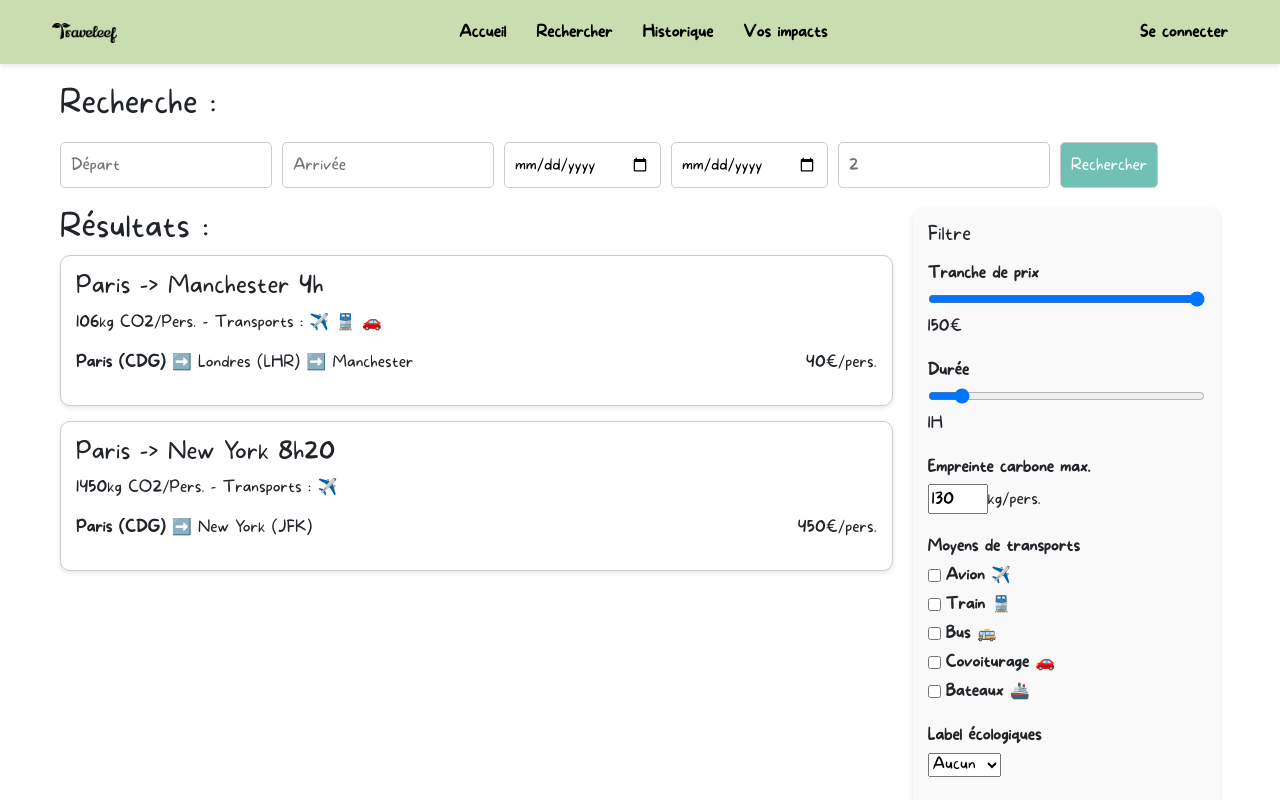
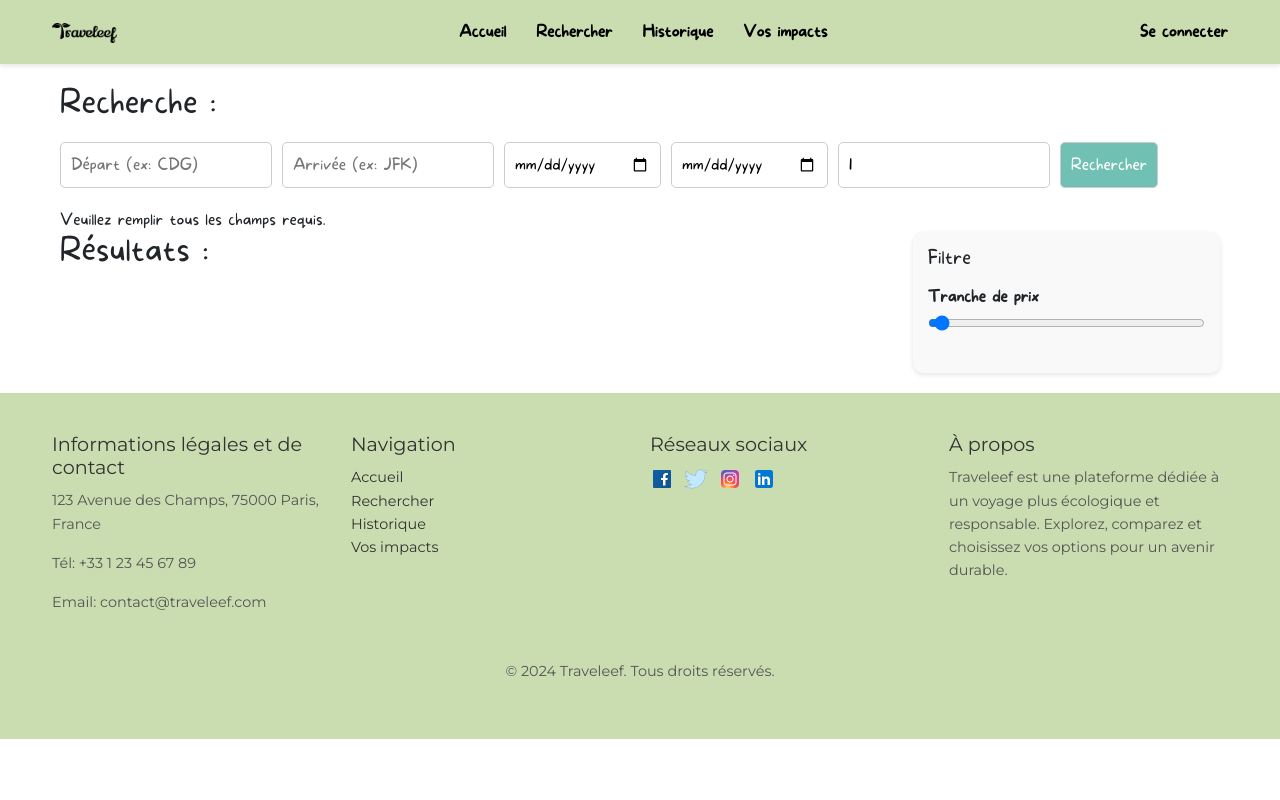
Before and after one commit to Rayankz/travaleef_app-dev, an Angular app in the folder traveleef-frontend/: page /rechercher in a window 1280 px wide. Both pictures are taken after a click on the button "Rechercher". Shown: the top 800 px of the page. Built offline with nearby package versions, Linux system fonts and the light colour scheme.

Commit message:
Mise à jour de la page recherche -> connexion avec le back + du main.py (ajout d'un cors pour la sécurité)

```diff
--- a/traveleef-frontend/src/app/rechercher/rechercher.component.html
+++ b/traveleef-frontend/src/app/rechercher/rechercher.component.html
@@ -3,35 +3,46 @@
 
   <!-- Formulaire de recherche -->
   <div class="formulaire-recherche">
-      <input type="text" placeholder="Départ" />
-      <input type="text" placeholder="Arrivée" />
-      <input type="date" placeholder="Date de départ" />
-      <input type="date" placeholder="Date d'arrivée" />
-      <input type="number" placeholder="2" min="1" />
-      <button>Rechercher</button>
+    <input type="text" placeholder="Départ (ex: CDG)" [(ngModel)]="departureId" />
+    <input type="text" placeholder="Arrivée (ex: JFK)" [(ngModel)]="arrivalId" />
+    <input type="date" placeholder="Date de départ" [(ngModel)]="outboundDate" />
+    <input type="date" placeholder="Date d'arrivée" [(ngModel)]="returnDate" />
+    <input type="number" placeholder="Nombre de passagers" min="1" [(ngModel)]="passengerCount" />
+    <button (click)="rechercherVols()">Rechercher</button>
   </div>
+
+  <!-- Affichage des erreurs -->
+  @if (errorMessage) {
+    <div class="error-message">{{ errorMessage }}</div>
+  }
 
   <div class="contenu-recherche">
     <!-- Résultats -->
     <div class="resultats">
       <h2>Résultats :</h2>
+
+      @for (flight of results; track flight) {
         <div class="resultat">
-          <h3>Paris -> Manchester <span>4h</span></h3>
-          <p>106kg CO2/Pers. - Transports : ✈️ 🚆 🚗</p>
+          <h3>
+            {{ flight.flights[0]?.departure_airport?.name }} ➡️
+            {{ flight.flights[0]?.arrival_airport?.name }}
+            <span>{{ flight.total_duration }} min</span>
+          </h3>
+          <p>
+            {{ flight.carbon_emissions?.this_flight }} kg CO₂/Pers. - Transports :
+            <span *ngIf="flight.airline_logo">
+              <img [src]="flight.airline_logo" alt="Logo Compagnie" width="30" />
+            </span>
+          </p>
           <div class="details">
-            <p><strong>Paris (CDG)</strong> ➡️ Londres (LHR) ➡️ Manchester</p>
-            <p>40€/pers.</p>
+            <p>
+              <strong>{{ flight.flights[0]?.departure_airport?.id }}</strong> ➡️
+              {{ flight.flights[0]?.arrival_airport?.id }}
+            </p>
+            <p>{{ flight.price }}€/pers.</p>
           </div>
         </div>
-
-        <div class="resultat">
-          <h3>Paris -> New York <span>8h20</span></h3>
-          <p>1450kg CO2/Pers. - Transports : ✈️</p>
-          <div class="details">
-            <p><strong>Paris (CDG)</strong> ➡️ New York (JFK)</p>
-            <p>450€/pers.</p>
-          </div>
-        </div>
+      }
     </div>
 
     <!-- Filtres -->
@@ -39,48 +50,8 @@
       <h3>Filtre</h3>
       <div class="filtre-item">
         <label>Tranche de prix</label>
-          <input type="range" min="0" max="150" value="150" />
-          <span>150€</span>
-        </div>
-
-        <div class="filtre-item">
-          <label>Durée</label>
-          <input type="range" min="0" max="10" value="1" />
-          <span>1H</span>
-        </div>
-
-        <div class="filtre-item">
-          <label>Empreinte carbone max.</label>
-          <input type="number" min="0" max="200" value="130" />
-          <span>kg/pers.</span>
-        </div>
-
-        <div class="filtre-item">
-          <label>Moyens de transports</label>
-          <div class="transport-options">
-            <label><input type="checkbox" /> Avion ✈️</label>
-            <label><input type="checkbox" /> Train 🚆</label>
-            <label><input type="checkbox" /> Bus 🚌</label>
-            <label><input type="checkbox" /> Covoiturage 🚗</label>
-            <label><input type="checkbox" /> Bateaux 🚢</label>
-          </div>
-        </div>
-
-        <div class="filtre-item">
-          <label>Label écologiques</label>
-          <select>
-            <option value="aucun">Aucun</option>
-            <option value="eco1">Label 1</option>
-            <option value="eco2">Label 2</option>
-          </select>
-        </div>
-
-        <div class="filtre-item">
-          <label>Accessibilité</label>
-          <div>
-            <label><input type="checkbox" /> Pour personne à mobilité réduite</label>
+        <input type="range" min="0" max="2000" />
       </div>
     </div>
   </div>
 </div>
-  </div>
--- a/traveleef-frontend/src/app/rechercher/rechercher.component.ts
+++ b/traveleef-frontend/src/app/rechercher/rechercher.component.ts
@@ -1,54 +1,53 @@
 import { Component } from '@angular/core';
-import { CommonModule } from '@angular/common'; // Import du CommonModule
-
+import { CommonModule } from '@angular/common';
+import { FormsModule } from '@angular/forms';
+import { HttpClient, HttpClientModule, HttpParams } from '@angular/common/http';
 
 @Component({
   selector: 'app-rechercher',
   standalone: true,
-  imports: [CommonModule],
+  imports: [CommonModule, FormsModule, HttpClientModule], // Ajout de HttpClientModule ici
   templateUrl: './rechercher.component.html',
   styleUrls: ['./rechercher.component.css']
 })
 export class RechercherComponent {
-  // Données pour les résultats de recherche
-  results = [
-    {
-      trajet: 'Paris -> Manchester',
-      duree: '4h',
-      co2: '106kg CO2/Pers.',
-      transportIcons: ['✈️', '🚆'],
-      price: '40€/pers.',
-      details: [
-        {
-          from: 'Paris (cdg)',
-          to: 'Londres (lhr)',
-          time: '10H30',
-          co2: '80kg',
-          company: 'Air France'
-        },
-        {
-          from: 'Londres (lhr)',
-          to: 'Manchester Piccadilly',
-          time: '12H30',
-          co2: '26kg'
-        }
-      ]
-    },
-    {
-      trajet: 'Paris -> New York',
-      duree: '8H20',
-      co2: '1450kg CO2/Pers.',
-      transportIcons: ['✈️'],
-      price: '450€/pers.',
-      details: [
-        {
-          from: 'Paris (cdg)',
-          to: 'New York (jfk)',
-          time: '10H30',
-          co2: '1450kg',
-          company: 'Air France'
-        }
-      ]
+  departureId: string = '';
+  arrivalId: string = '';
+  outboundDate: string = '';
+  returnDate: string = '';
+  passengerCount: number = 1;
+
+  results: any[] = [];
+  errorMessage: string = '';
+
+  private apiUrl = 'http://127.0.0.1:5000/api/recherche_vols';
+
+  constructor(private http: HttpClient) {}
+
+  rechercherVols(): void {
+    if (!this.departureId || !this.arrivalId || !this.outboundDate) {
+      this.errorMessage = 'Veuillez remplir tous les champs requis.';
+      return;
     }
-  ];
+
+    let params = new HttpParams()
+      .set('departure_id', this.departureId)
+      .set('arrival_id', this.arrivalId)
+      .set('outbound_date', this.outboundDate);
+
+    if (this.returnDate) {
+      params = params.set('return_date', this.returnDate);
+    }
+
+    this.http.get<any>(this.apiUrl, { params }).subscribe({
+      next: (response) => {
+        this.results = response.best_flights || [];
+        this.errorMessage = '';
+      },
+      error: (error) => {
+        this.errorMessage = `Erreur : ${error.message}`;
+        this.results = [];
+      }
+    });
+  }
 }
```
Also changed, not shown: traveleef-frontend/src/app/rechercher/rechercher.component.css (line endings or trailing spaces), 1 other file (tests, documents, lock files or other folders). Lines whose indentation alone changed are shown as unchanged.
